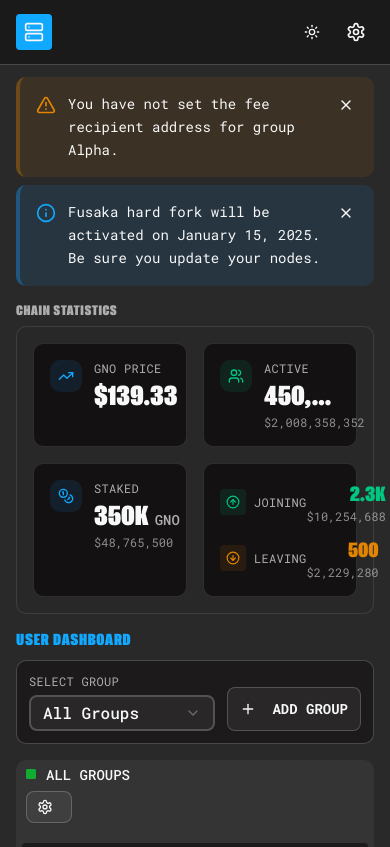
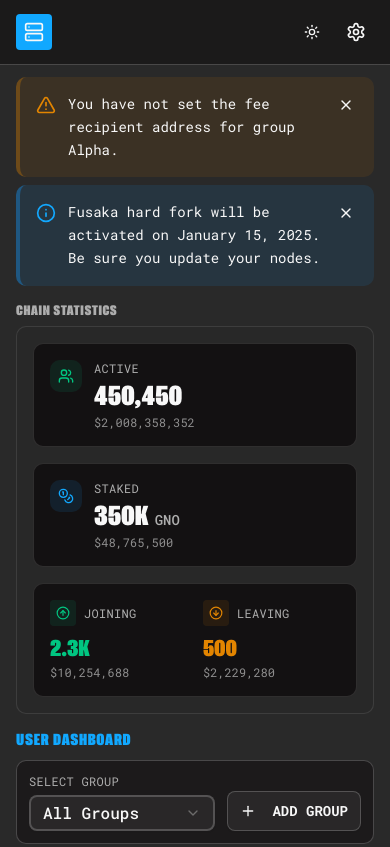
Before and after one commit to NodeSentinel/v2, a Next.js app: page / in a window 390 px wide. Shown: the top 847 px of the page. Built offline with nearby package versions, Linux system fonts and the light colour scheme.

Commit message:
fix: improve mobile layout for joining/leaving section
Fix mobile layout for joining/leaving card and adjust stats section.

Co-authored-by: nicolas <4376509+nicosampler@users.noreply.github.com>

```diff
--- a/app/page.tsx
+++ b/app/page.tsx
@@ -8,7 +8,7 @@ import NotificationBanner, { type Notification } from "@/components/validators/n
 import validatorMockJson from "@/validator-mock.json"
 import type { ValidatorData, GroupFilter } from "@/types/validator"
 import { Select, SelectContent, SelectItem, SelectTrigger, SelectValue } from "@/components/ui/select"
-import { TrendingUp, Users, Coins, ArrowUpCircle, ArrowDownCircle, Plus } from "lucide-react"
+import { Users, Coins, ArrowUpCircle, ArrowDownCircle, Plus } from "lucide-react"
 import { Button } from "@/components/ui/button"
 import { Sheet, SheetContent } from "@/components/ui/sheet"
 import GroupForm from "@/components/validators/group-form"
@@ -64,20 +64,7 @@ export default function DashboardOverview() {
           Chain Statistics
         </h2>
         <div className="bg-muted/30 border border-border/50 rounded-lg p-4 md:p-5">
-          <div className="grid grid-cols-2 lg:grid-cols-4 gap-4 md:gap-5">
-            {/* GNO Price Card */}
-            <div className="bg-background border border-border/60 rounded-lg p-4">
-              <div className="flex items-start gap-3">
-                <div className="p-2 bg-primary/10 rounded-lg">
-                  <TrendingUp className="w-4 h-4 text-primary" />
-                </div>
-                <div className="flex-1 min-w-0">
-                  <p className="text-xs text-muted-foreground uppercase tracking-wide mb-1">GNO Price</p>
-                  <p className="text-2xl font-display font-bold text-foreground">${gnoPrice.toFixed(2)}</p>
-                </div>
-              </div>
-            </div>
-
+          <div className="grid grid-cols-1 sm:grid-cols-2 lg:grid-cols-3 gap-4 md:gap-5">
             {/* Active Validators Card */}
             <div className="bg-background border border-border/60 rounded-lg p-4">
               <div className="flex items-start gap-3">
@@ -114,30 +101,30 @@ export default function DashboardOverview() {
             </div>
 
             {/* Joining/Leaving Card */}
-            <div className="bg-background border border-border/60 rounded-lg p-4">
-              <div className="space-y-3">
-                <div className="flex items-center justify-between">
+            <div className="bg-background border border-border/60 rounded-lg p-4 sm:col-span-2 lg:col-span-1">
+              <div className="grid grid-cols-2 gap-4">
+                <div className="flex flex-col gap-2">
                   <div className="flex items-center gap-2">
                     <div className="p-1.5 bg-chart-2/10 rounded">
                       <ArrowUpCircle className="w-3.5 h-3.5 text-chart-2" />
                     </div>
                     <span className="text-xs text-muted-foreground uppercase tracking-wide">Joining</span>
                   </div>
-                  <div className="text-right">
-                    <p className="text-lg font-display font-bold text-chart-2">2.3k</p>
-                    <p className="text-xs text-muted-foreground/80">${joiningStakedUsd}</p>
+                  <div>
+                    <p className="text-xl md:text-2xl font-display font-bold text-chart-2">2.3k</p>
+                    <p className="text-xs text-muted-foreground/80 mt-0.5">${joiningStakedUsd}</p>
                   </div>
                 </div>
-                <div className="flex items-center justify-between">
+                <div className="flex flex-col gap-2">
                   <div className="flex items-center gap-2">
                     <div className="p-1.5 bg-warning/10 rounded">
                       <ArrowDownCircle className="w-3.5 h-3.5 text-warning" />
                     </div>
                     <span className="text-xs text-muted-foreground uppercase tracking-wide">Leaving</span>
                   </div>
-                  <div className="text-right">
-                    <p className="text-lg font-display font-bold text-warning">500</p>
-                    <p className="text-xs text-muted-foreground/80">${leavingStakedUsd}</p>
+                  <div>
+                    <p className="text-xl md:text-2xl font-display font-bold text-warning">500</p>
+                    <p className="text-xs text-muted-foreground/80 mt-0.5">${leavingStakedUsd}</p>
                   </div>
                 </div>
               </div>
@@ -155,7 +142,7 @@ export default function DashboardOverview() {
                 Select Group
               </label>
               <Select value={selectedGroup} onValueChange={(value) => setSelectedGroup(value as GroupFilter)}>
-                <SelectTrigger className="w-full h-11 text-base font-medium border-2 bg-background">
+                <SelectTrigger className="w-full h-10 text-base font-medium border-2 bg-background">
                   <SelectValue />
                 </SelectTrigger>
                 <SelectContent>
@@ -171,7 +158,7 @@ export default function DashboardOverview() {
               </Select>
             </div>
 
-            <Button variant="outline" className="h-11 bg-transparent shrink-0" onClick={() => setGroupFormOpen(true)}>
+            <Button variant="outline" className="h-10 bg-transparent shrink-0" onClick={() => setGroupFormOpen(true)}>
               <Plus className="size-4 mr-2" />
               Add Group
             </Button>
```
